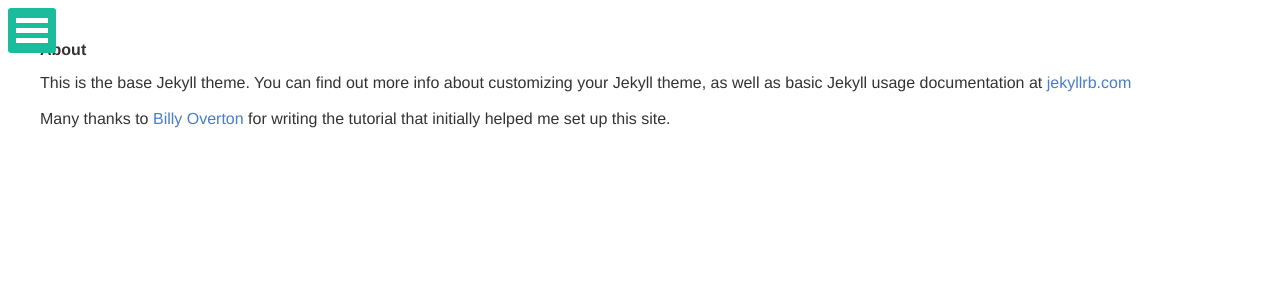
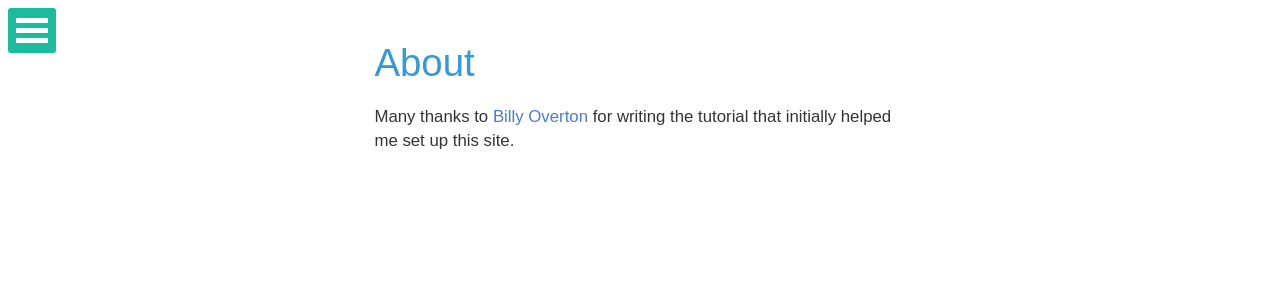
Before and after one commit to dmcbrayer/dmcbrayer.github.io, a Jekyll site: the page built from about.md, in a window 1280 px wide. Shown: the top 300 px of the page. Built offline with Jekyll 4.4.1, drawn with Linux system fonts in a browser that asks for light colours; nearby versions of some CDN libraries; library files that are not in the unit come from our copies.

Commit message:
Finished basic formatting for pages and posts.

```diff
--- a/_layouts/page.html
+++ b/_layouts/page.html
@@ -1,7 +1,8 @@
 ---
 layout: default
 ---
-<article class="post">
+<section class="page">
+  <article class="type-system-rounded">
 
     <header class="post-header">
       <h1 class="post-title">{{ page.title }}</h1>
@@ -12,3 +13,4 @@ layout: default
     </div>
 
   </article>
+</section>
--- a/_layouts/post.html
+++ b/_layouts/post.html
@@ -2,6 +2,7 @@
 layout: default
 ---
 
+<section class="post">
   <article class="type-system-rounded" itemscope itemtype="http://schema.org/BlogPosting">
 
     <header class="post-header">
@@ -21,3 +22,4 @@ layout: default
     </div>
 
   </article>
+</section>
--- a/_sass/theme/_home.scss
+++ b/_sass/theme/_home.scss
@@ -4,6 +4,7 @@ $subheading-font-size: $h3-font-size;
 
 .wrapper {
   padding: $pad-double;
+  @include outer-container;
 }
 
 .home {
--- a/_sass/theme/_pages.scss
+++ b/_sass/theme/_pages.scss
@@ -0,0 +1,9 @@
+.page {
+  margin-top: $pad-double;
+
+  @include media($medium-screen) {
+    margin-top: auto;
+    @include span-columns(6);
+    @include shift(3);
+  }
+}
--- a/_sass/theme/_posts.scss
+++ b/_sass/theme/_posts.scss
@@ -1,5 +1,18 @@
+.post {
+  margin-top: $pad-double;
+  @include media($medium-screen) {
+    margin-top: auto;
+    @include span-columns(6);
+    @include shift(3);
+  }
+}
+
 .post-content {
   ul {
     @extend %default-ul;
   }
+
+  ol {
+    @extend %default-ol;
+  }
 }
--- a/about.md
+++ b/about.md
@@ -4,6 +4,4 @@ title: About
 permalink: /about/
 ---
 
-This is the base Jekyll theme. You can find out more info about customizing your Jekyll theme, as well as basic Jekyll usage documentation at [jekyllrb.com](http://jekyllrb.com/)
-
 Many thanks to [Billy Overton](http://billyoverton.com/2015/07/27/Jekyll-Gulp-and-Automated-Deployments.html) for writing the tutorial that initially helped me set up this site.
```
Lines whose indentation alone changed are shown as unchanged.
